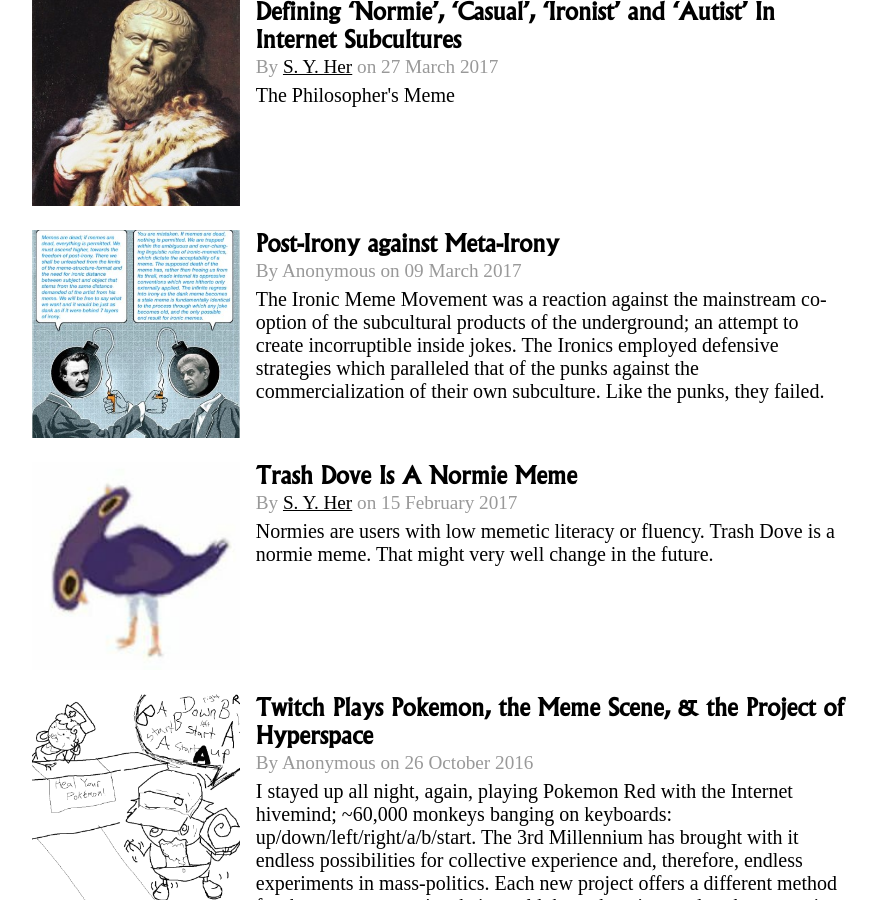
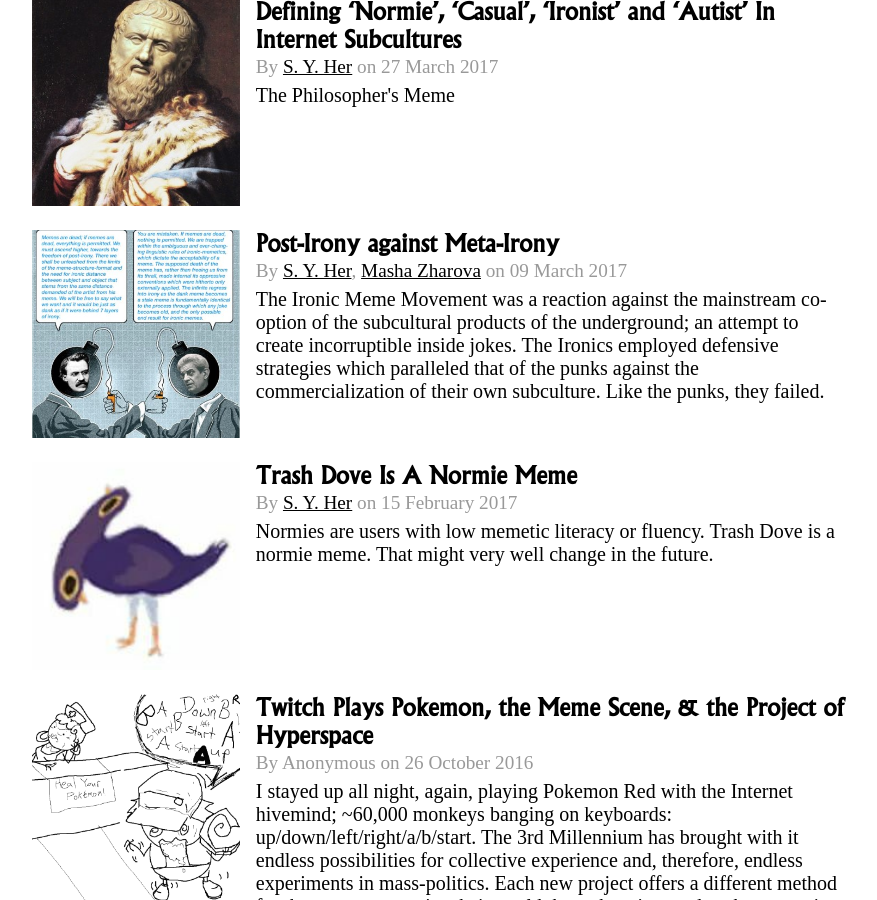
Before and after one commit to FraserThompson/PhilosophersMeme, a Jekyll site: the page built from index.html, in a window 1280 px wide and 900 px high, scrolled down 594 px. Shown: the whole window, without its empty margins (202-1079 px from the left). Built offline with Jekyll 4.4.1, drawn with Linux system fonts in a browser that asks for light colours; nearby versions of some CDN libraries; some web fonts are replaced; library files that are not in the unit come from our copies; the list of posts is cut into pages by our own code.

Commit message:
Updated Post Irony Against Meta Irony

```diff
--- a/_posts/2017-03-09-post-irony-against-meta-irony.markdown
+++ b/_posts/2017-03-09-post-irony-against-meta-irony.markdown
@@ -12,7 +12,8 @@ author:
   login: username
   email: email@wherever.com
   display_name:
-  - Anonymous
+  - S. Y. Her
+  - Masha Zharova
   first_name: Philosopher
   last_name: Of The Meme
 excerpt: The Ironic Meme Movement was a reaction against the mainstream co-option
```
